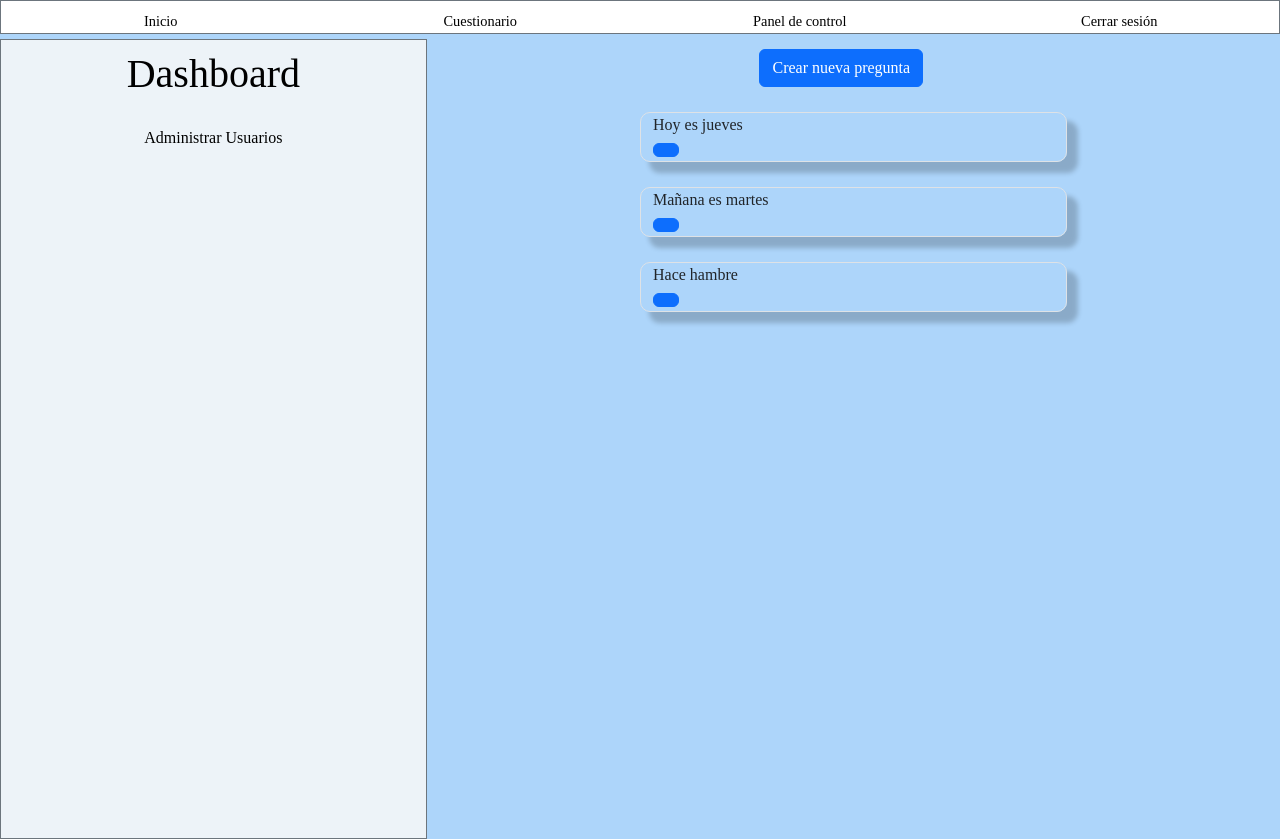
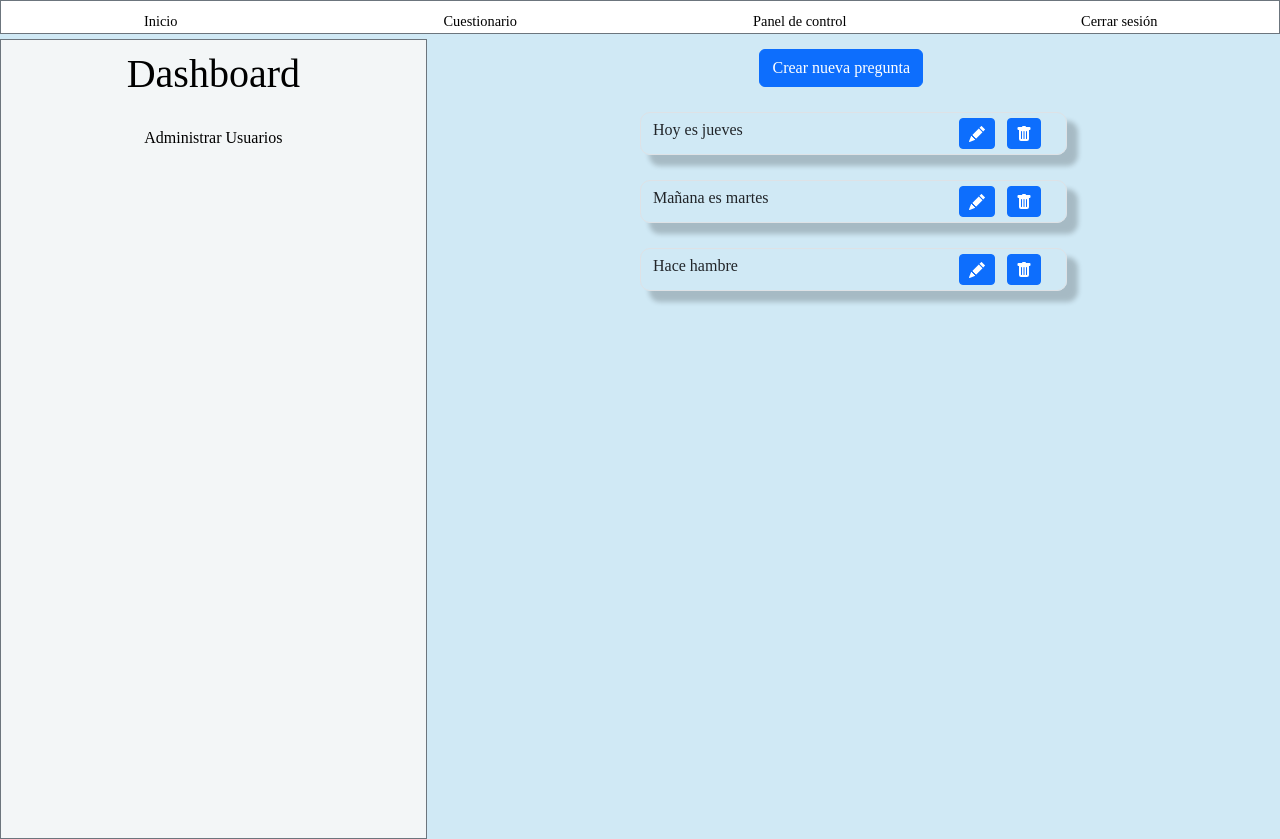
Before and after one commit to kmilom/michaeliba-front, a React (Create React App) app: page /dashboard/asamblea/1 in a window 1280 px wide. Built offline with nearby package versions, Linux system fonts and the light colour scheme.

Commit message:
Agregado ModificarPreguntas

```diff
--- a/src/App.css
+++ b/src/App.css
@@ -7,10 +7,11 @@
     font-family: 'Times New Roman';
 }
 #body{
-    background-color: #add5fa;
+    background-color: #d0e9f5;
+    /*background-color: #add5fa;*/
 }
 #box{
-    background-color:  rgba(252, 252, 252, 0.2);
+    background-color: #eef8f8;
     box-shadow: 10px 10px 5px 1px rgba(0, 0, 0, 0.2);
     margin-top: 5px;
     border-radius: 10px;
@@ -22,7 +23,7 @@
     border-radius: 10px;
 }
 #fondo{
-    background-color: #add5fa;
+    background-color: #d0e9f5;
     min-height:100vh;
 }
 #head{
@@ -40,6 +41,8 @@
     box-shadow: 10px 10px 5px 1px rgba(0, 0, 0, 0.2);
     margin-top: 25px;
     font-family: 'Times New Roman';
+    padding-top: 5px;
+    padding-bottom: 5px;
 }
 #saludo{
     font-family: 'Times New Roman';
--- a/src/components/Asamblea.js
+++ b/src/components/Asamblea.js
@@ -3,6 +3,7 @@ import { Button, Col, Row } from "react-bootstrap";
 import { useParams } from "react-router-dom";
 import { vectorPreguntas } from "../utils/Info";
 import CrearPregunta from "./CrearPregunta";
+import ModificarPregunta from "./ModificarPregunta";
 
 export default function Asamblea (){
     const params  = useParams();
@@ -14,8 +15,19 @@ export default function Asamblea (){
             <CrearPregunta props={idAsamblea} />
             {preguntas.map((p) =>
                 <Col id="preguntas" key={p.id} xs={{ span: 6, offset: 3 }} className="border">
-                    <Col>{p.pregunta}</Col>
-                    <Col><Button /></Col>
+                    <Row>
+                        <Col xs={{ span: 6 }}>{p.pregunta}</Col>
+                        <Col xs={{ span: 1, offset: 3 }}>
+                            <ModificarPregunta props={p.id}/>
+                        </Col>
+                        <Col>
+                            <Button size="sm">
+                                <svg xmlns="http://www.w3.org/2000/svg" width="16" height="16" fill="currentColor" className="bi bi-trash-fill" viewBox="0 0 16 16">
+                                    <path d="M2.5 1a1 1 0 0 0-1 1v1a1 1 0 0 0 1 1H3v9a2 2 0 0 0 2 2h6a2 2 0 0 0 2-2V4h.5a1 1 0 0 0 1-1V2a1 1 0 0 0-1-1H10a1 1 0 0 0-1-1H7a1 1 0 0 0-1 1H2.5zm3 4a.5.5 0 0 1 .5.5v7a.5.5 0 0 1-1 0v-7a.5.5 0 0 1 .5-.5zM8 5a.5.5 0 0 1 .5.5v7a.5.5 0 0 1-1 0v-7A.5.5 0 0 1 8 5zm3 .5v7a.5.5 0 0 1-1 0v-7a.5.5 0 0 1 1 0z"/>
+                                </svg>
+                            </Button>
+                        </Col>
+                    </Row>
                 </Col>
             )}
         </Row>
--- a/src/components/ModificarPregunta.js
+++ b/src/components/ModificarPregunta.js
@@ -1,7 +1,62 @@
-import React from "react";
+import React, { useState }from "react";
+import { Row, Col, Form, Button, Modal } from "react-bootstrap";
+import { vectorPreguntas } from "../utils/Info";
 
-export default function ModificarPregunta (){
+export default function ModificarPregunta (props){
+
+    const [show, setShow] = useState(false);
+    const handleClose = () => setShow(false);
+    const handleShow = () => setShow(true);
+
+    const estadoInicialFormPregunta = vectorPreguntas.find(p=> p.id === props.props);
+
+    const [estadoForm, cambiarEstadoForm] = useState(estadoInicialFormPregunta);
+
+    const gestionarCamposForm = event => {
+        const {name, value} = event.target;
+        cambiarEstadoForm({...estadoForm,[name]:value});
+    }
+
+    const onSubmitForm = e => {
+        e.preventDefault();
+        let idPreguntaEditar = vectorPreguntas.findIndex(p => p.id === props.props);
+        vectorPreguntas[idPreguntaEditar] = estadoForm;
+        cambiarEstadoForm(estadoInicialFormPregunta);
+        handleClose();
+    }
+
     return(
-        <h1>modificar encuestas</h1>
+        <Row>
+            <Button size="sm"onClick={handleShow}>
+                <svg xmlns="http://www.w3.org/2000/svg" width="16" height="16" fill="currentColor" className="bi bi-pencil-fill" viewBox="0 0 16 16">
+                    <path d="M12.854.146a.5.5 0 0 0-.707 0L10.5 1.793 14.207 5.5l1.647-1.646a.5.5 0 0 0 0-.708l-3-3zm.646 6.061L9.793 2.5 3.293 9H3.5a.5.5 0 0 1 .5.5v.5h.5a.5.5 0 0 1 .5.5v.5h.5a.5.5 0 0 1 .5.5v.5h.5a.5.5 0 0 1 .5.5v.207l6.5-6.5zm-7.468 7.468A.5.5 0 0 1 6 13.5V13h-.5a.5.5 0 0 1-.5-.5V12h-.5a.5.5 0 0 1-.5-.5V11h-.5a.5.5 0 0 1-.5-.5V10h-.5a.499.499 0 0 1-.175-.032l-.179.178a.5.5 0 0 0-.11.168l-2 5a.5.5 0 0 0 .65.65l5-2a.5.5 0 0 0 .168-.11l.178-.178z"/>
+                </svg>
+            </Button>
+
+            <Modal show={show} onHide={handleClose} backdrop="static" keyboard={false} >
+                <Modal.Header closeButton>
+                    <Modal.Title>Crear Pregunta</Modal.Title>
+                </Modal.Header>
+
+                <Modal.Body>
+                    <Form onSubmit={onSubmitForm}>
+                        <Form.Group>
+                            <Row>
+                                <Form.Label column sm={{ span: 2, offset: 2 }}>Pregunta</Form.Label>
+                                <Col sm="6"><Form.Control name="pregunta" id="pregunta" size="sm" type="text" value={estadoForm.pregunta} onChange={gestionarCamposForm} /></Col>
+                            </Row>
+                        </Form.Group>
+
+                        <Form.Group>
+                            <Col xs={{ span: 4, offset: 5 }}><Button type="submit">Guardar</Button></Col>
+                        </Form.Group>
+                    </Form>
+                </Modal.Body>
+
+                <Modal.Footer>
+                    <Button variant="secondary" onClick={handleClose}>Cerrar</Button>
+                </Modal.Footer>
+            </Modal>
+        </Row>
     );
 }
--- a/src/components/Pregunta.js
+++ /dev/null
@@ -1,30 +0,0 @@
-import React from "react";
-import { Row, Col } from "react-bootstrap";
-
-/*<Col>
-                        {respuestas.map((respuesta)=>
-                                <Col key={respuesta.id}>
-                                    <input type="radio" value={respuesta.respuesta} name={pregunta.id}>{respuesta.respuesta}</input><br/>
-                                </Col>
-                            )}
-                        </Col>  */
-
-const Pregunta = ({pregunta}) => {
-    //let respuestas = vectorPosiblesRespuestas.filter(element => element.idPregunta === pregunta.id)
-    return(
-        <Row>
-            <Col xs={{ span: 6, offset: 3 }} className="border border-secondary mb-4" id="box">
-                <Row><Col xs={{ span: 8, offset: 2 }} className="text-center border-bottom border-dark"><h5>¿{pregunta.pregunta}?</h5></Col></Row>
-                <Row>
-                    <div>
-                        <input type="radio" value="yes" name={pregunta.id} /> S&iacute;. <br/>
-                        <input type="radio" value="no" name={pregunta.id} /> No. <br/>
-                        <input type="radio" value="non" name={pregunta.id} /> No sabe, no responde. <br/>
-                    </div>
-                </Row>
-            </Col>
-        </Row>
-    );
-}
-
-export default Pregunta;
--- a/src/components/Preguntas.js
+++ b/src/components/Preguntas.js
@@ -1,12 +1,24 @@
 import React from "react";
 import { Col, Row, Button } from "react-bootstrap";
-import Pregunta from "./Pregunta";
 import { vectorPreguntas } from "../utils/Info";
 
 export default function Preguntas (){
     return(
         <>
-            <Row>{vectorPreguntas.map((p)=>(<Pregunta key={p.id} pregunta={p}/>))}</Row>
+            <Row>
+                {vectorPreguntas.map((p)=>(
+                    <Col key={p.id} xs={{ span: 6, offset: 3 }} className="border border-secondary mb-4" id="box">
+                        <Row><Col xs={{ span: 8, offset: 2 }} className="text-center border-bottom border-dark"><h5>¿{p.pregunta}?</h5></Col></Row>
+                        <Row>
+                            <div>
+                                <input type="radio" value="yes" name={p.id} /> S&iacute;. <br/>
+                                <input type="radio" value="no" name={p.id} /> No. <br/>
+                                <input type="radio" value="non" name={p.id} /> No sabe, no responde. <br/>
+                            </div>
+                        </Row>
+                    </Col>
+                ))}
+            </Row>
             <Row>
                 <Col xs={{ span: 4, offset: 4 }} className="py-4 text-center"><Button variant="primary" size="lg">Enviar</Button></Col>
             </Row>
```
Also changed, not shown: src/components/CrearPregunta.js (line endings or trailing spaces).
